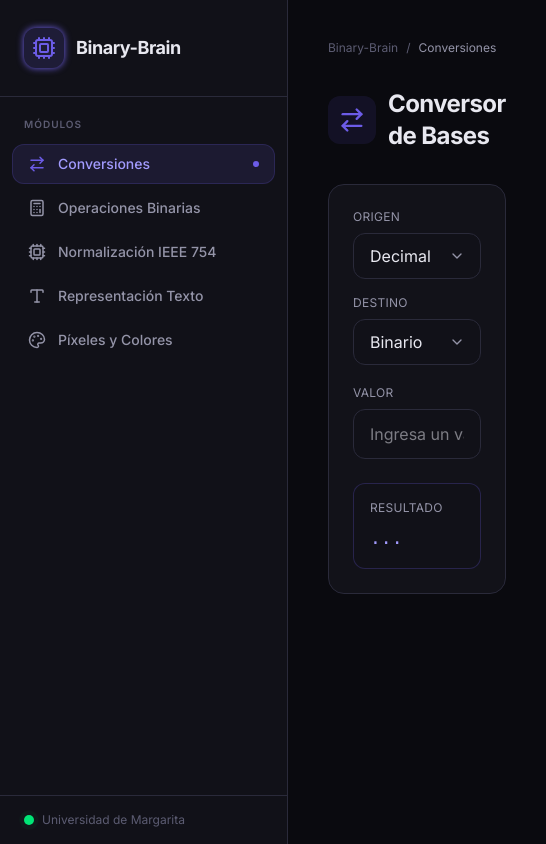
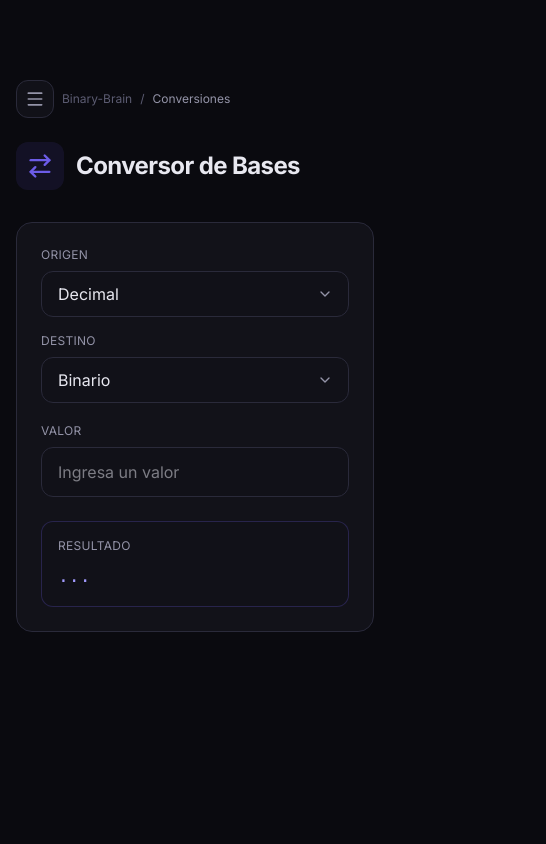
Before and after one commit to 0x-la1n/Binary-Brain, a React (Vite) app: page / in a window 390 px wide. Shown: the whole page, 546 px wide, since content can reach past the window. Built offline with nearby package versions, Linux system fonts and the light colour scheme.

Commit message:
feat: Implementar la funcionalidad de alternancia de la barra lateral y actualizar el diseño para una mejor capacidad de respuesta.

```diff
--- a/src/App.jsx
+++ b/src/App.jsx
@@ -1,4 +1,5 @@
 import { useState } from 'react';
+import { Menu } from 'lucide-react';
 import Sidebar from './components/Sidebar';
 import ModuloConversiones from './components/modules/ModuloConversiones';
 import ModuloOperaciones from './components/modules/ModuloOperaciones';
@@ -16,21 +17,42 @@ const modules = {
 
 export default function App() {
   const [activeModule, setActiveModule] = useState('conversiones');
+  const [isSidebarOpen, setIsSidebarOpen] = useState(false);
   const ActiveComponent = modules[activeModule];
 
+  const handleModuleChange = (moduleId) => {
+    setActiveModule(moduleId);
+    setIsSidebarOpen(false);
+  };
+
   return (
-    <div className="flex min-h-screen bg-dark-900">
-      <Sidebar activeModule={activeModule} onModuleChange={setActiveModule} />
+    <div className="min-h-screen bg-dark-900">
+      <Sidebar
+        activeModule={activeModule}
+        onModuleChange={handleModuleChange}
+        isOpen={isSidebarOpen}
+        onClose={() => setIsSidebarOpen(false)}
+      />
 
       {/* ── Área de Contenido Principal ── */}
-      <main className="ml-72 flex-1 p-10">
+      <main className="ml-0 min-h-screen flex-1 px-4 py-4 pt-20 sm:px-6 md:ml-72 md:p-10 md:pt-10">
         {/* Barra superior con migas de pan */}
-        <div className="mb-8 flex items-center gap-2 text-xs text-text-muted">
-          <span>Binary-Brain</span>
-          <span>/</span>
-          <span className="text-text-secondary capitalize">
-            {activeModule === 'ieee754' ? 'IEEE 754' : activeModule}
-          </span>
+        <div className="mb-6 flex items-center justify-between gap-3 text-xs text-text-muted md:mb-8">
+          <div className="flex items-center gap-2 min-w-0">
+            <button
+              type="button"
+              onClick={() => setIsSidebarOpen(true)}
+              className="inline-flex items-center justify-center rounded-xl border border-border bg-dark-800 p-2 text-text-secondary md:hidden"
+              aria-label="Abrir menú"
+            >
+              <Menu className="h-5 w-5" />
+            </button>
+            <span className="truncate">Binary-Brain</span>
+            <span>/</span>
+            <span className="truncate text-text-secondary capitalize">
+              {activeModule === 'ieee754' ? 'IEEE 754' : activeModule}
+            </span>
+          </div>
         </div>
 
         {/* Módulo Activo */}
--- a/src/components/Sidebar.jsx
+++ b/src/components/Sidebar.jsx
@@ -1,4 +1,4 @@
-import { Cpu, ArrowRightLeft, Calculator, Type, Palette, Zap } from 'lucide-react';
+import { X, Cpu, ArrowRightLeft, Calculator, Type, Palette } from 'lucide-react';
 
 const menuItems = [
   { id: 'conversiones', label: 'Conversiones', icon: ArrowRightLeft },
@@ -8,14 +8,28 @@ const menuItems = [
   { id: 'pixeles', label: 'Píxeles y Colores', icon: Palette },
 ];
 
-export default function Sidebar({ activeModule, onModuleChange }) {
+export default function Sidebar({ activeModule, onModuleChange, isOpen, onClose }) {
   return (
-    <aside className="fixed left-0 top-0 h-screen w-72 bg-dark-800 border-r border-border flex flex-col z-50">
+    <>
+      <div
+        className={`fixed inset-0 z-40 bg-black/50 backdrop-blur-sm transition-opacity duration-200 md:hidden ${
+          isOpen ? 'opacity-100' : 'pointer-events-none opacity-0'
+        }`}
+        onClick={onClose}
+        aria-hidden="true"
+      />
+
+      <aside
+        className={`fixed left-0 top-0 z-50 flex h-screen w-72 transform flex-col border-r border-border bg-dark-800 transition-transform duration-300 md:translate-x-0 ${
+          isOpen ? 'translate-x-0' : '-translate-x-full md:translate-x-0'
+        }`}
+      >
       {/* ── Encabezado ── */}
-      <div className="px-6 py-7 border-b border-border">
+        <div className="border-b border-border px-6 py-7">
+          <div className="flex items-center justify-between gap-3">
             <div className="flex items-center gap-3">
-          <div className="p-2 rounded-xl bg-accent-primary/15 animate-pulse-glow">
-            <Cpu className="w-6 h-6 text-accent-primary" />
+              <div className="rounded-xl bg-accent-primary/15 p-2 animate-pulse-glow">
+                <Cpu className="h-6 w-6 text-accent-primary" />
               </div>
               <div>
                 <h1 className="text-lg font-bold tracking-tight text-text-primary">
@@ -23,11 +37,20 @@ export default function Sidebar({ activeModule, onModuleChange }) {
                 </h1>
               </div>
             </div>
+            <button
+              type="button"
+              onClick={onClose}
+              className="inline-flex rounded-xl border border-border bg-dark-700 p-2 text-text-secondary md:hidden"
+              aria-label="Cerrar menú"
+            >
+              <X className="h-5 w-5" />
+            </button>
+          </div>
         </div>
 
       {/* ── Navegación ── */}
-      <nav className="flex-1 px-3 py-5 overflow-y-auto">
-        <p className="px-3 mb-3 text-[10px] font-semibold uppercase tracking-widest text-text-muted">
+        <nav className="flex-1 overflow-y-auto px-3 py-5">
+          <p className="mb-3 px-3 text-[10px] font-semibold uppercase tracking-widest text-text-muted">
             Módulos
           </p>
           <ul className="space-y-1">
@@ -38,18 +61,18 @@ export default function Sidebar({ activeModule, onModuleChange }) {
                   <button
                     onClick={() => onModuleChange(id)}
                     className={`
-                    w-full flex items-center gap-3 px-4 py-2.5 rounded-xl text-sm font-medium
-                    transition-all duration-200 cursor-pointer
+                      flex w-full cursor-pointer items-center gap-3 rounded-xl px-4 py-2.5 text-sm font-medium
+                      transition-all duration-200
                       ${isActive
                         ? 'bg-accent-primary/12 text-accent-secondary shadow-[inset_0_0_0_1px_rgba(108,92,231,0.2)]'
                         : 'text-text-secondary hover:bg-dark-600 hover:text-text-primary'
                       }
                     `}
                   >
-                  <Icon className={`w-[18px] h-[18px] flex-shrink-0 ${isActive ? 'text-accent-primary' : ''}`} />
+                    <Icon className={`h-[18px] w-[18px] flex-shrink-0 ${isActive ? 'text-accent-primary' : ''}`} />
                     <span>{label}</span>
                     {isActive && (
-                    <span className="ml-auto w-1.5 h-1.5 rounded-full bg-accent-primary" />
+                      <span className="ml-auto h-1.5 w-1.5 rounded-full bg-accent-primary" />
                     )}
                   </button>
                 </li>
@@ -59,11 +82,11 @@ export default function Sidebar({ activeModule, onModuleChange }) {
         </nav>
 
       {/* ── Pie de página ── */}
-      <div className="px-6 py-4 border-t border-border">
+        <div className="border-t border-border px-6 py-4">
           <div className="flex items-center gap-2">
             <span className="relative flex h-2.5 w-2.5">
-            <span className="animate-ping absolute inline-flex h-full w-full rounded-full bg-success opacity-60" />
-            <span className="relative inline-flex rounded-full h-2.5 w-2.5 bg-success" />
+              <span className="absolute inline-flex h-full w-full animate-ping rounded-full bg-success opacity-60" />
+              <span className="relative inline-flex h-2.5 w-2.5 rounded-full bg-success" />
             </span>
             <span className="text-xs text-text-muted">
               Universidad de Margarita
@@ -71,5 +94,6 @@ export default function Sidebar({ activeModule, onModuleChange }) {
           </div>
         </div>
       </aside>
+    </>
   );
 }
```
Lines whose indentation alone changed are shown as unchanged.
